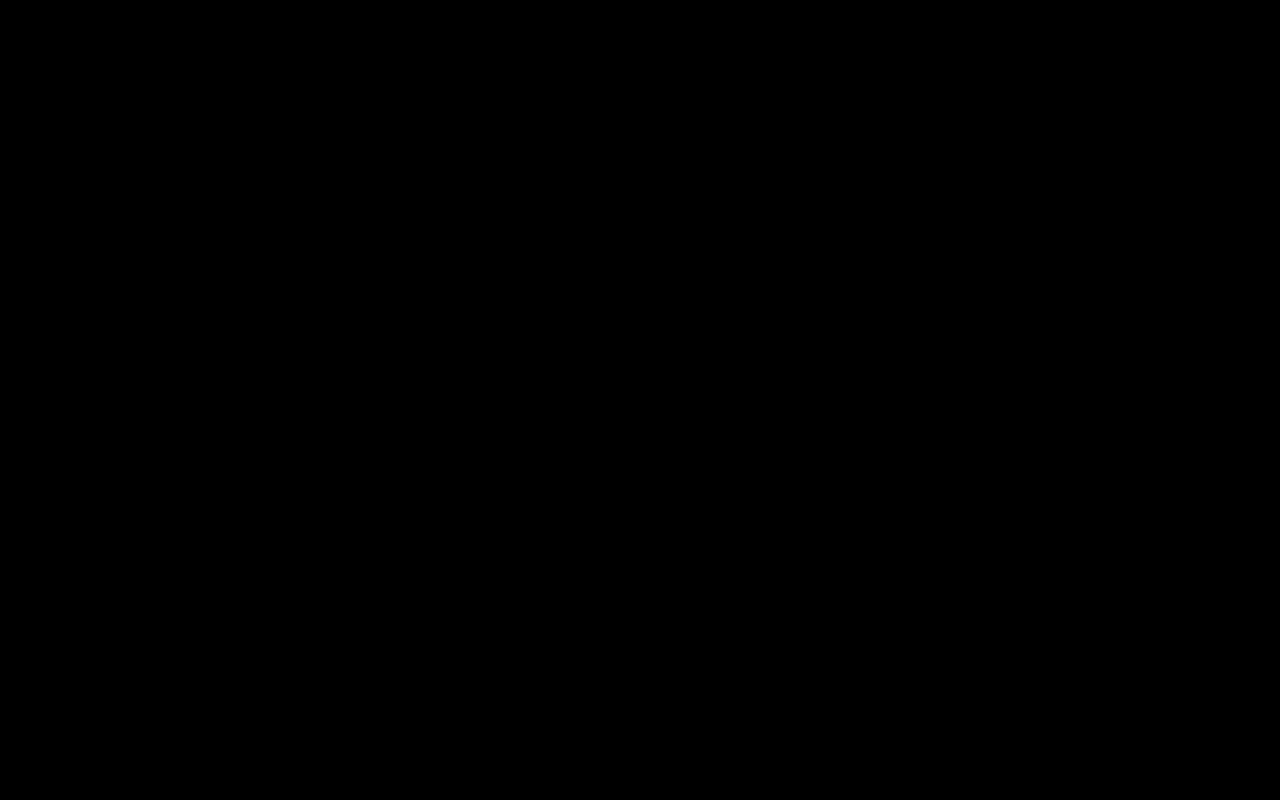
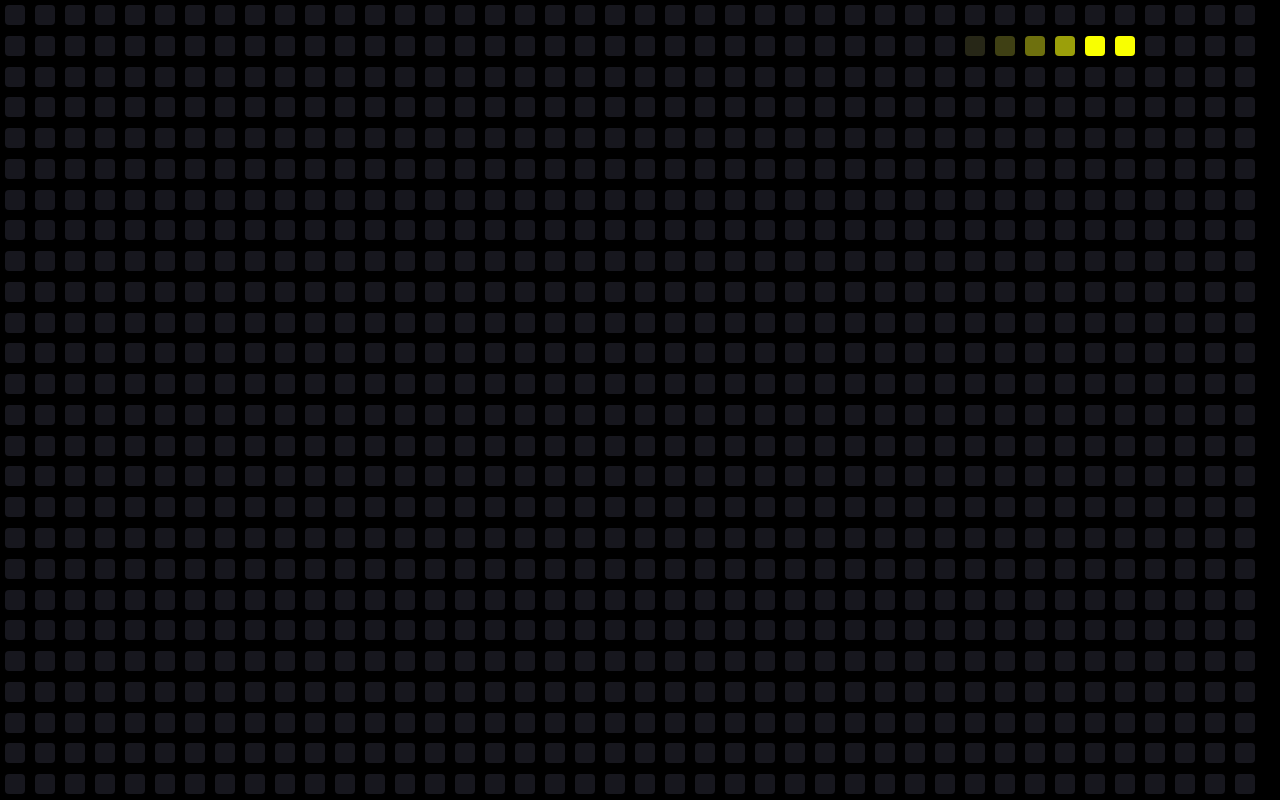
Before and after one commit to Ptdavid0/KNA, a React (Vite) app: page / in a window 1280 px wide. Built offline with nearby package versions, Linux system fonts and the light colour scheme.

Commit message:
feat: home cube grid created and implemented, still under construction

```diff
--- /dev/null
+++ b/src/modules/Home/components/Cube/index.tsx
@@ -0,0 +1,13 @@
+import React from "react";
+
+import { Container } from "./styles";
+
+interface CubeProps {
+  backgroundColor: string;
+}
+
+const Cube: React.FC<CubeProps> = ({ backgroundColor }) => {
+  return <Container backgroundColor={backgroundColor} />;
+};
+
+export default Cube;
--- /dev/null
+++ b/src/modules/Home/components/Cube/styles.ts
@@ -0,0 +1,13 @@
+import styled from "styled-components";
+
+export const Container = styled.div<{
+  backgroundColor: string;
+}>`
+  width: 20px;
+  height: 20px;
+  margin-right: 10px;
+  margin-bottom: 10px;
+  border-radius: 4px;
+  margin: 5px;
+  background-color: ${({ backgroundColor }) => backgroundColor};
+`;
--- /dev/null
+++ b/src/modules/Home/components/CubeGrid/index.tsx
@@ -0,0 +1,55 @@
+import { useCallback, useEffect, useMemo, useState } from "react";
+
+import { Container } from "./styles";
+import Cube from "../Cube";
+import useWindowSize from "../../hooks/useWindowSize";
+
+const CubeGrid = () => {
+  const [activeCubeIndex, setActiveCubeIndex] = useState(0);
+  const [width, height] = useWindowSize();
+  const tailLength = 6;
+
+  const numberOfCubes = useMemo(() => {
+    const cubeSize = 20;
+    const spaceBetween = 10;
+    const totalSizePerCube = cubeSize + spaceBetween;
+    const horizontalCubes = Math.floor(width / totalSizePerCube);
+    const verticalCubes = Math.floor(height / totalSizePerCube);
+    return horizontalCubes * verticalCubes;
+  }, [width, height]);
+
+  const calculateCubeColor = useCallback(
+    (index: number) => {
+      const distanceFromActive =
+        (activeCubeIndex - index + numberOfCubes) % numberOfCubes;
+      if (distanceFromActive > tailLength) return "#17171e";
+
+      const percentage = 100 - (distanceFromActive / tailLength) * 100;
+      if (percentage >= 83.333) return "#f9ff00";
+      if (percentage >= 66.666) return "#9b9f0a";
+      if (percentage >= 50) return "#6e700e";
+      if (percentage >= 33.333) return "#3f4014";
+      if (percentage >= 16.666) return "#272717";
+      return "#17171e";
+    },
+    [activeCubeIndex, numberOfCubes, tailLength]
+  );
+
+  useEffect(() => {
+    const interval = setInterval(() => {
+      setActiveCubeIndex((prevIndex) => (prevIndex + 1) % numberOfCubes);
+    }, 100);
+
+    return () => clearInterval(interval);
+  }, [numberOfCubes]);
+
+  const cubes = useMemo(() => {
+    return Array.from({ length: numberOfCubes }, (_, index) => (
+      <Cube key={index} backgroundColor={calculateCubeColor(index)} />
+    ));
+  }, [calculateCubeColor, numberOfCubes]);
+
+  return <Container className="container">{cubes}</Container>;
+};
+
+export default CubeGrid;
--- a/src/modules/Home/styles.ts
+++ b/src/modules/Home/components/CubeGrid/styles.ts
@@ -2,4 +2,7 @@ import styled from "styled-components";
 
 export const Container = styled.div`
   background: #000;
+  display: flex;
+  flex-wrap: wrap;
+  width: fit-content;
 `;
--- /dev/null
+++ b/src/modules/Home/hooks/useWindowSize.tsx
@@ -0,0 +1,15 @@
+import { useState, useEffect } from "react";
+
+const useWindowSize = () => {
+  const [size, setSize] = useState([window.innerWidth, window.innerHeight]);
+  useEffect(() => {
+    const handleResize = () => {
+      setSize([window.innerWidth, window.innerHeight]);
+    };
+    window.addEventListener("resize", handleResize);
+    return () => window.removeEventListener("resize", handleResize);
+  }, []);
+  return size;
+};
+
+export default useWindowSize;
--- a/src/modules/Home/index.tsx
+++ b/src/modules/Home/index.tsx
@@ -1,9 +1,7 @@
-import React from "react";
+import CubeGrid from "./components/CubeGrid";
 
-import { Container } from "./styles";
-
-const Home: React.FC = () => {
-  return <Container />;
+const Home = () => {
+  return <CubeGrid />;
 };
 
 export default Home;
```
